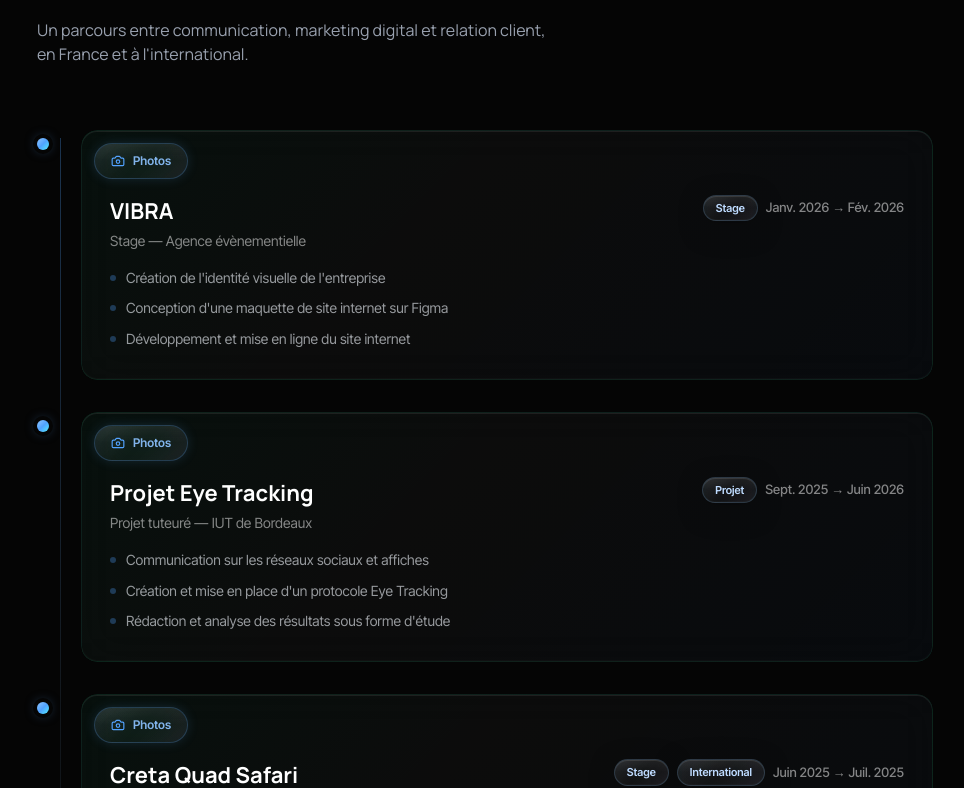
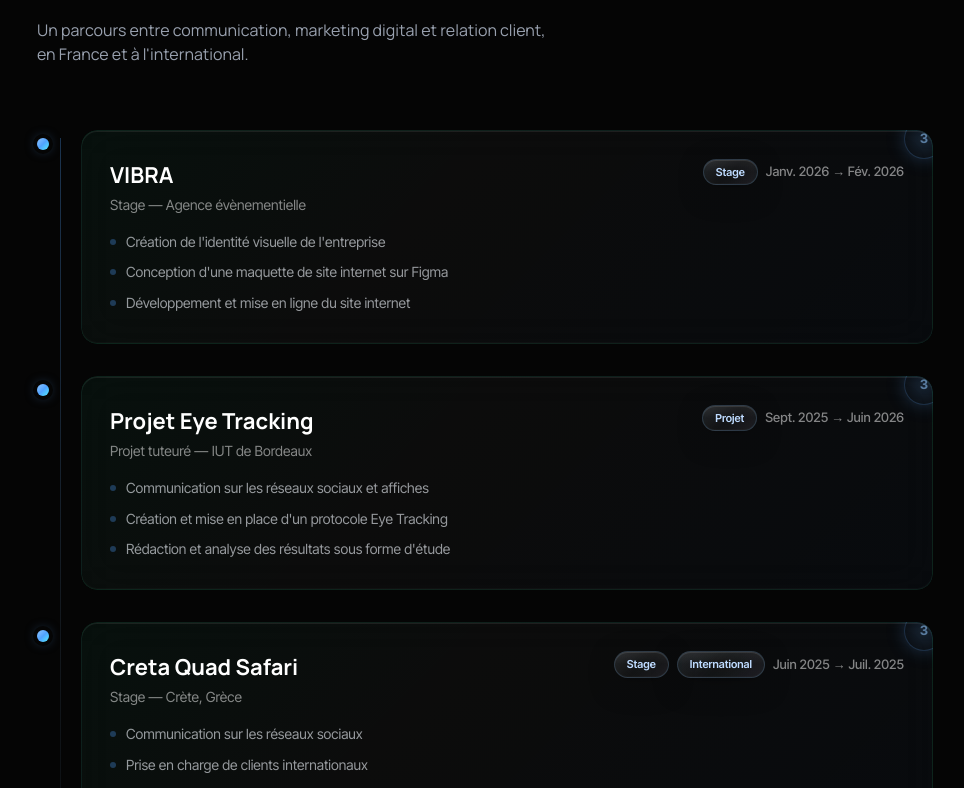
Before and after one commit to Elouanprg/Portfolio-Elouan-PORGE, a React (Vite) app: page / in a window 1280 px wide. Shown: the part 1212-2000 px from the top of the page, without its empty margins (155-1119 px from the left). Built offline with nearby package versions, Linux system fonts and the light colour scheme.

Commit message:
Floating pulse circle with photo count on experience cards

```diff
--- a/src/components/Experiences.tsx
+++ b/src/components/Experiences.tsx
@@ -149,14 +149,18 @@ function ExperienceCard({ exp }: { exp: (typeof experiences)[0] }) {
         style={{ transformOrigin: "top center", transformStyle: "preserve-3d" }}
         className="liquid-glass-tint rounded-2xl p-6 md:p-7 transition-all duration-500 group relative"
       >
-        {/* Photos button */}
+        {/* Floating photo indicator */}
         <button
           onClick={() => setPeeled(!peeled)}
-          className="absolute bottom-4 right-4 z-20 cursor-pointer liquid-glass liquid-glass-interactive rounded-full px-4 py-2 flex items-center gap-2 hover:scale-105 active:scale-95 transition-transform duration-200"
-          style={{ border: "1px solid rgba(96, 165, 250, 0.25)", boxShadow: "0 0 12px rgba(96,165,250,0.15)" }}
+          className="absolute -top-3 -right-3 z-20 cursor-pointer w-10 h-10 rounded-full flex items-center justify-center hover:scale-110 active:scale-95 transition-transform duration-200 animate-pulse"
+          style={{
+            background: "radial-gradient(circle, rgba(96,165,250,0.25) 0%, rgba(96,165,250,0.08) 70%)",
+            border: "1px solid rgba(96,165,250,0.35)",
+            boxShadow: "0 0 16px rgba(96,165,250,0.3), 0 0 32px rgba(96,165,250,0.1)",
+          }}
+          title="Voir les photos"
         >
-          <Camera size={14} className="text-blue-400" />
-          <span className="text-[12px] font-semibold text-blue-300/90 font-inter-tight relative z-10">Photos</span>
+          <span className="text-[13px] font-bold text-blue-300">{exp.photos.length}</span>
         </button>
 
         <div className="flex flex-wrap items-start justify-between gap-3 mb-3 relative z-10">
```
